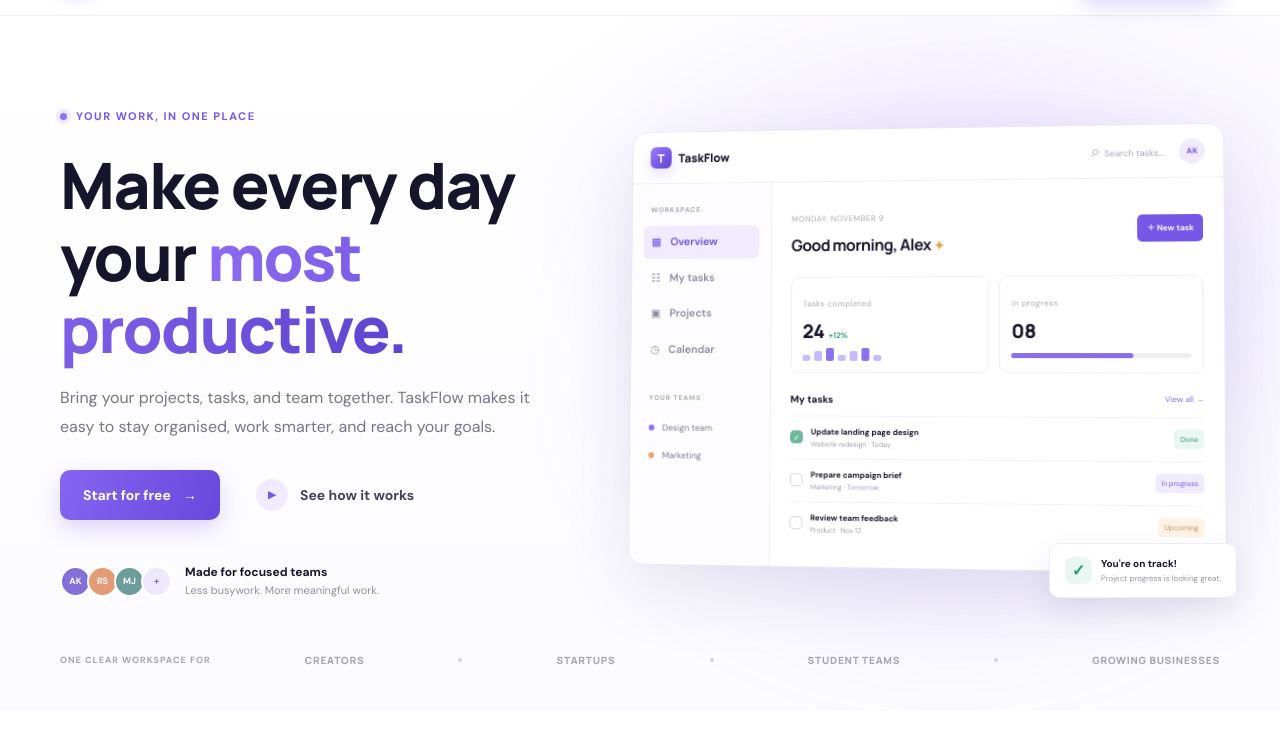
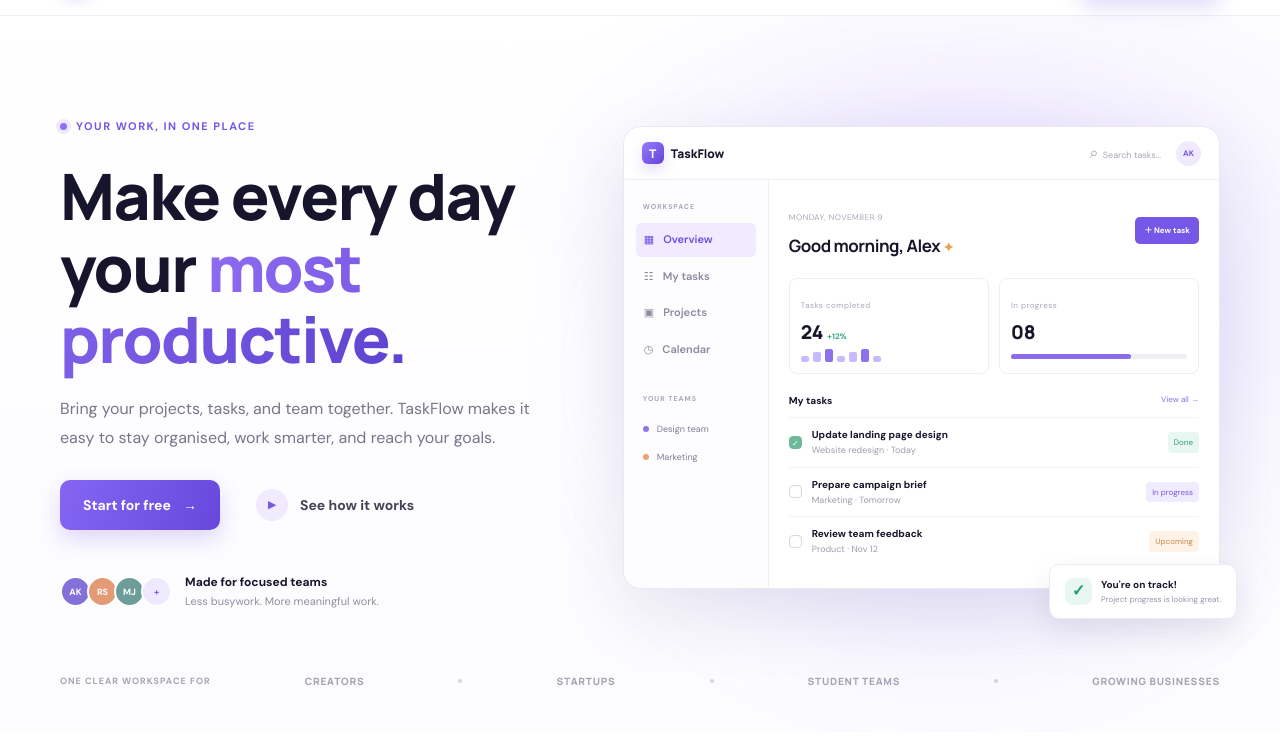
Before and after one commit to akanksha24-coder/TaskFlow-SaaS-Landing-Page, a plain HTML site: page index.html in a window 1280 px wide. Shown: the part 63-800 px from the top of the page. Drawn offline with Linux system fonts and the light colour scheme.

Commit message:
Update style.css

```diff
--- a/style.css
+++ b/style.css
@@ -79,3 +79,53 @@ h1 { margin: 22px 0 20px; font-size: clamp(42px,5.2vw,64px); line-height: 1.12;
 @media (max-width: 390px) {
   .container { width: calc(100% - 28px); } h1 { font-size: 39px; }.hero-actions { align-items: stretch; flex-direction: column; }.hero-actions .button { width: 100%; }.dash-sidebar { display: none; }.dash-content { grid-template-columns: 1fr; }.dash-main { padding: 17px; }.floating-note { right: 0; }.footer-links { width: 100%; margin-left: 0; }.footer-main { gap: 10px; }
 }
+
+/* TaskFlow Dashboard Design Fix */
+
+.dashboard {
+  transform: none;
+  border-radius: 18px;
+}
+
+.dash-content {
+  grid-template-columns: 145px minmax(0, 1fr);
+}
+
+.dash-main {
+  min-width: 0;
+}
+
+.task-row {
+  gap: 10px;
+}
+
+.task-row b {
+  font-size: 10px;
+}
+
+.task-row small {
+  font-size: 9px;
+}
+
+.task-tag {
+  font-size: 8px;
+  flex-shrink: 0;
+}
+
+.dash-heading h3 {
+  font-size: 17px;
+}
+
+.metric-card {
+  min-height: 88px;
+}
+
+@media (max-width: 700px) {
+  .dash-content {
+    grid-template-columns: 105px minmax(0, 1fr);
+  }
+
+  .task-row b {
+    font-size: 8px;
+  }
+}
```
